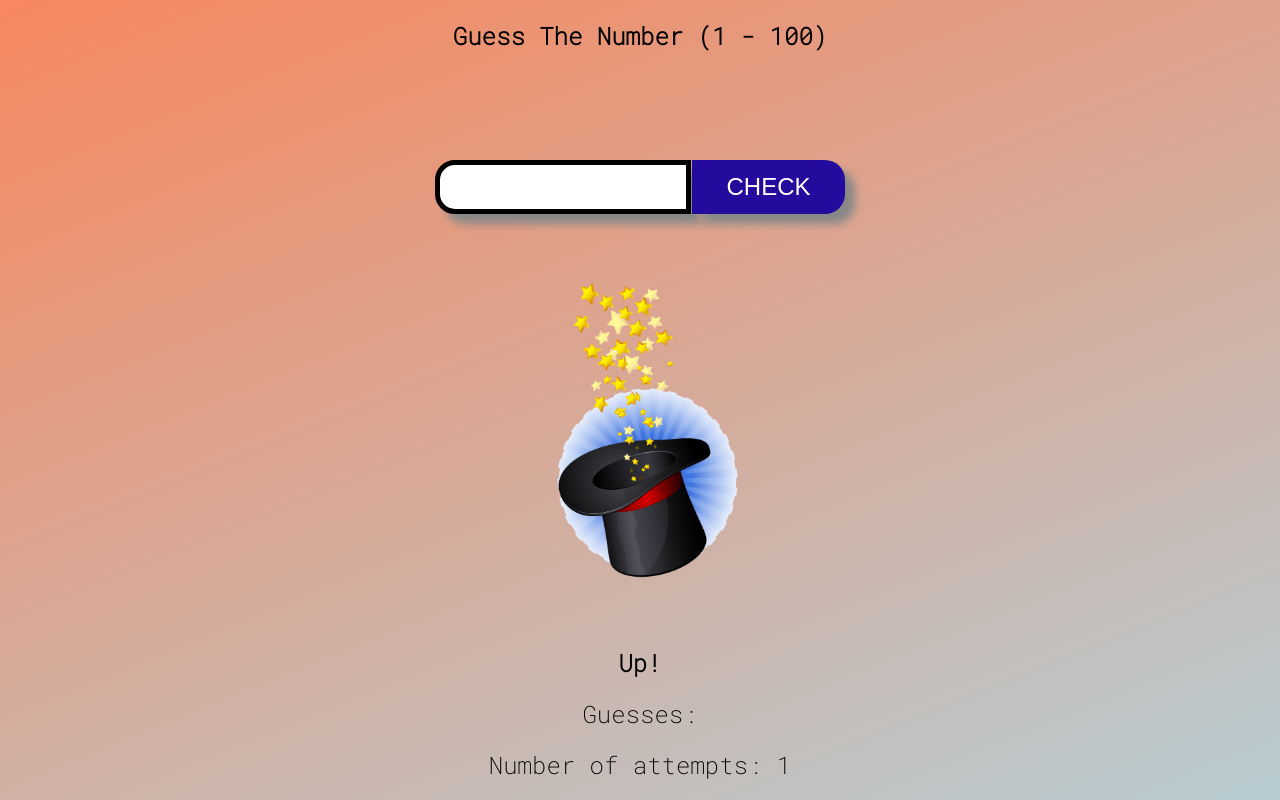
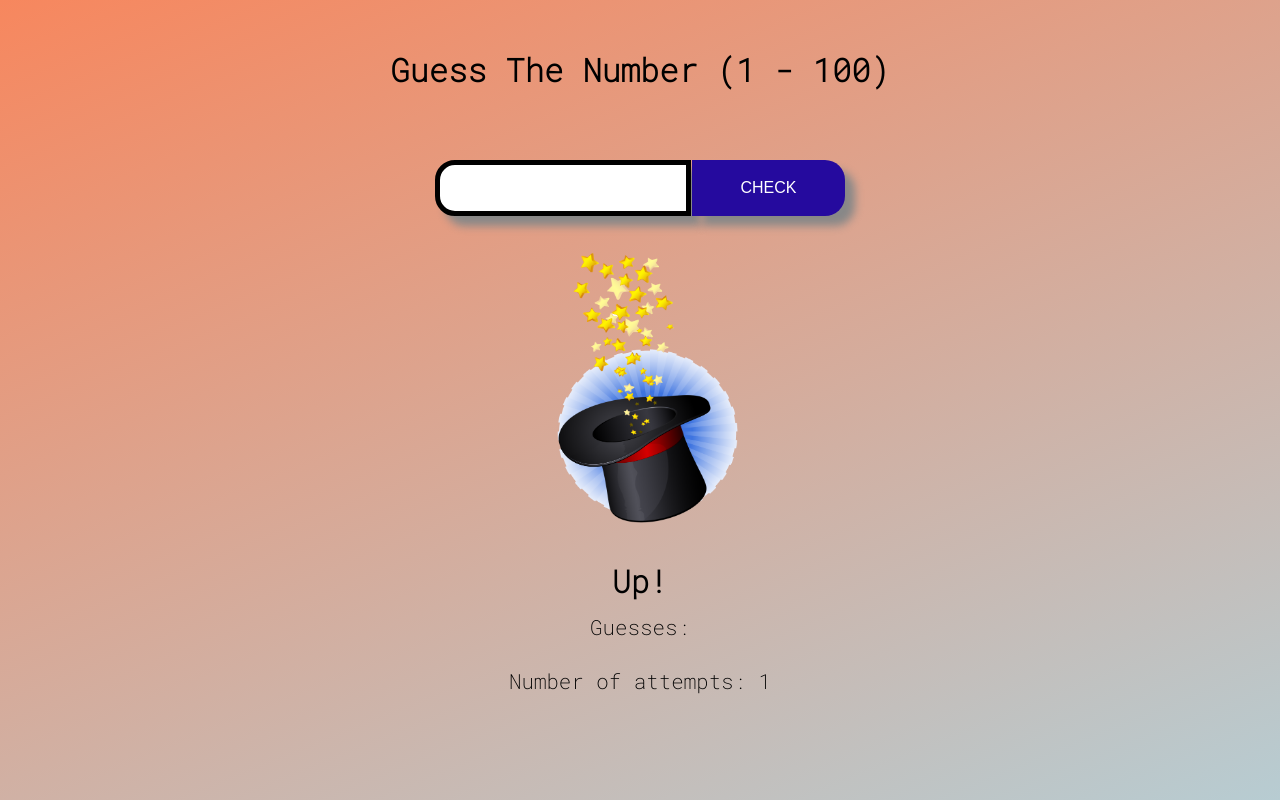
Before and after one commit to hsynarsln/js_find_the_number_game, a plain HTML site: page index.html in a window 1280 px wide. Both pictures are taken after a click on the button "CHECK". Drawn offline with Linux system fonts and the light colour scheme.

Commit message:
Add files via upload

```diff
--- a/app.js
+++ b/app.js
@@ -5,26 +5,34 @@ let count = 0;
 let output = document.getElementsByClassName('attempts')[0];
 let guesses = document.getElementsByClassName('guesses')[0];
 let submitBtn = document.getElementById('submit');
+let input = document.getElementById('input');
 
 function checkGuess() {
-  let guessNum = document.querySelector('#guess').value;
+  let guessNum = input.value;
   if (guessNum == randomNum) {
     h2.innerHTML = `Congratulations, you have guessed, it's ${guessNum}`;
     count++;
     guesses.innerText += ` ${guessNum}`;
     output.innerText = `Total attempts : ${count}`;
+    input.value = '';
   }
   if (guessNum > randomNum) {
     h2.innerText = 'Down!';
     count++;
     guesses.innerText += ` ${guessNum}`;
     output.innerText = `Number of attempts: ${count}`;
+    input.value = '';
   }
   if (guessNum < randomNum) {
     h2.innerText = 'Up!';
     count++;
     guesses.innerText += ` ${guessNum}`;
     output.innerText = `Number of attempts: ${count}`;
+    input.value = '';
+  }
+  if (guessNum > 100 || guessNum <= 0) {
+    alert('Invalid number.. Please enter a number between 1 and 100');
+    input.value = '';
   }
 }
 
--- a/index.html
+++ b/index.html
@@ -15,7 +15,7 @@
       <h1>Guess The Number (1 - 100)</h1>
     </div>
     <div class="main">
-      <input type="number" id="guess" />
+      <input type="number" id="input" />
       <button type="submit" id="submit">CHECK</button>
     </div>
     <div class="magic">
--- a/style.css
+++ b/style.css
@@ -4,7 +4,6 @@
   padding: 0;
   width: 100%;
   height: 100%;
-  font-size: 24px;
 }
 body {
   font-family: 'Roboto Mono', monospace;
@@ -13,21 +12,22 @@ body {
   margin: auto;
   background: rgb(247, 135, 94);
   background: linear-gradient(158deg, rgba(247, 135, 94, 1) 0%, rgba(183, 204, 210, 1) 100%, rgba(9, 9, 121, 1) 100%);
+  background-repeat: no-repeat;
 }
 .header {
   text-align: center;
   height: 10%;
-  margin-top: 20px;
+  margin-top: 3rem;
 }
 .main {
   display: flex;
   flex-direction: row;
   justify-content: center;
-  margin-top: 5%;
+  margin-top: 2rem;
   height: 7%;
   align-items: center;
 }
-#guess {
+#input {
   width: 20%;
   min-width: 150px;
   outline: none;
@@ -35,8 +35,8 @@ body {
   border-top-left-radius: 20px;
   border: 5px solid;
   box-shadow: 10px 10px 8px #888888;
-  padding-left: 20px;
-  font-size: 1rem;
+  padding-left: 8%;
+  font-size: 1.5rem;
 }
 button {
   width: 12%;
@@ -58,8 +58,8 @@ button:hover {
   border: 5px solid black;
 }
 .magic {
-  height: 40%;
-  margin-top: 5%;
+  height: 35%;
+  margin-top: 2rem;
 }
 img {
   display: flex;
@@ -72,5 +72,5 @@ img {
   text-align: center;
   font-size: 1.3rem;
   height: 20%;
-  margin-top: 5%;
+  margin-top: 2rem;
 }
```
